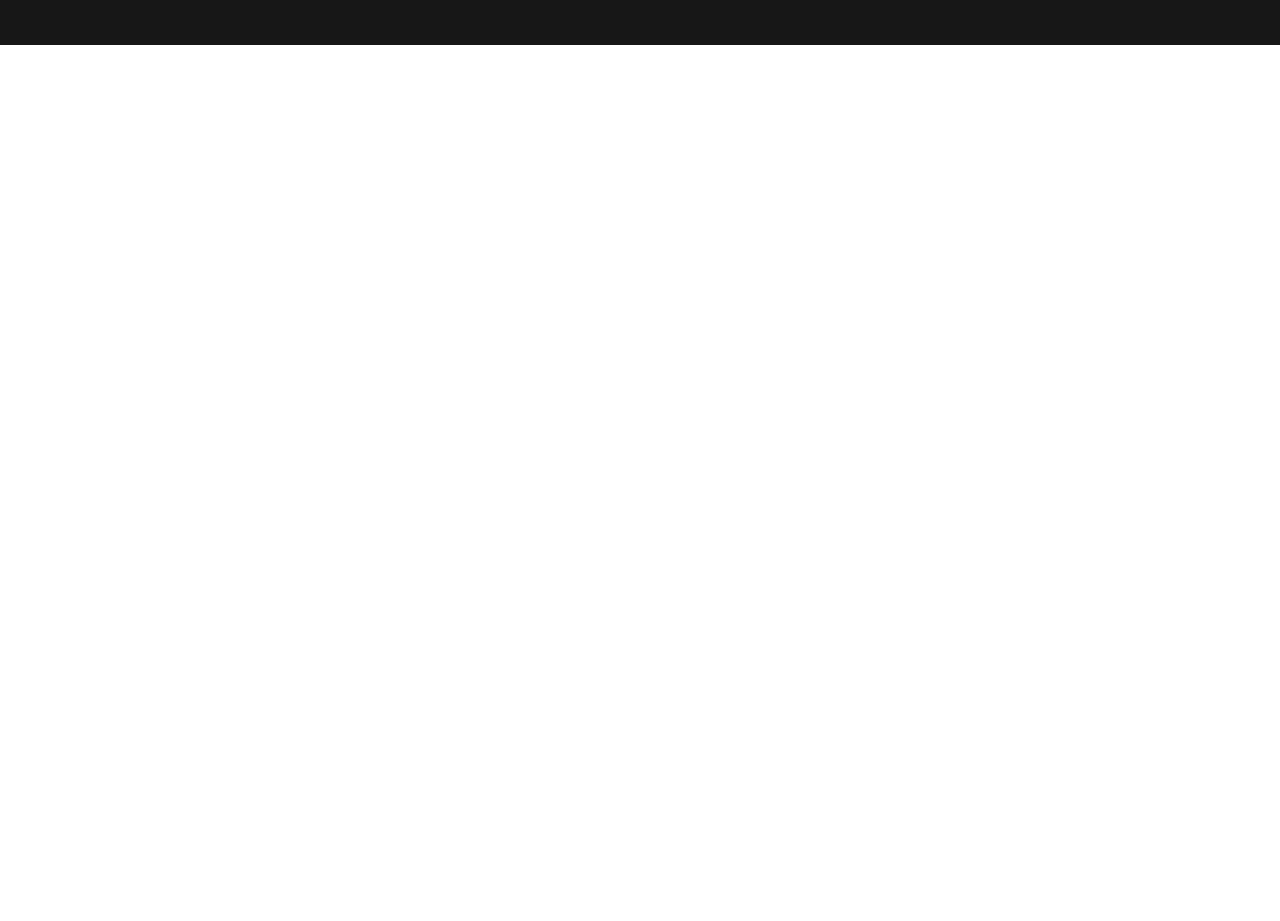
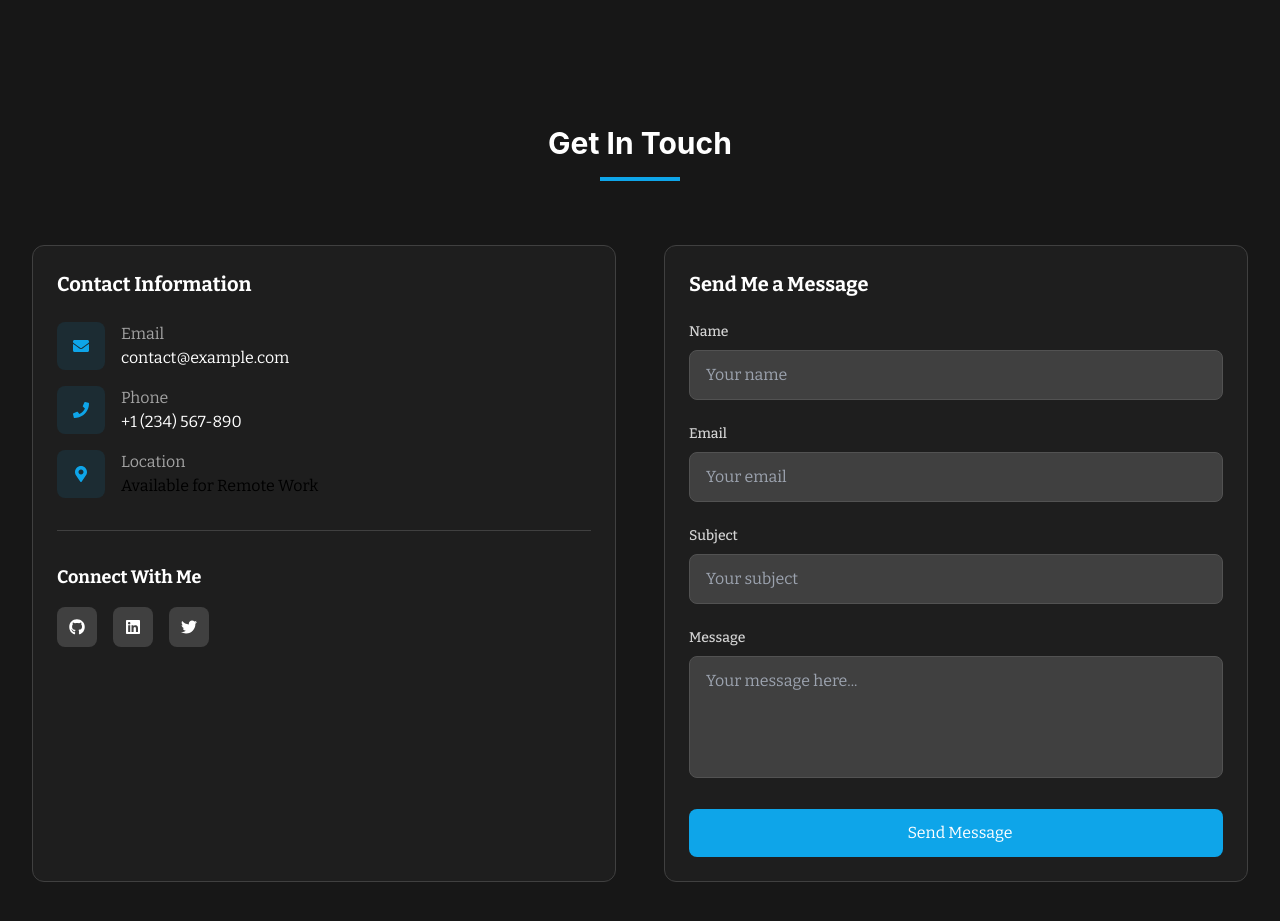
Before and after one commit to honeyman22/UpdatedPortfoliio, a Next.js app: page /newdesign in a window 1280 px wide. Shown: the part 5180-6101 px from the top of the page. Before the commit the page ends 5225 px from the top, so only its background shows below. Built offline with nearby package versions, Linux system fonts and the light colour scheme.

Commit message:
completed the design

```diff
--- a/app/newdesign/page.tsx
+++ b/app/newdesign/page.tsx
@@ -1,4 +1,6 @@
-import AboutSection from "@/components/new-design/AboutSection";import ExperienceSection from "@/components/new-design/ExperienceSection";
+import AboutSection from "@/components/new-design/AboutSection";
+import ContactSection from "@/components/new-design/ContactSection";
+import ExperienceSection from "@/components/new-design/ExperienceSection";
 import FeaturedProjects from "@/components/new-design/FeaturedProjects";
 import HeroSection from "@/components/new-design/HeroSection";
 import ProjectGallery from "@/components/new-design/ProjectGallery";
@@ -12,6 +14,7 @@ export default function Home() {
       <FeaturedProjects />
       <ProjectGallery />
       <ExperienceSection />
+      <ContactSection />
     </>
   );
 }
--- /dev/null
+++ b/components/new-design/ContactForm.tsx
@@ -0,0 +1,71 @@
+"use client";
+import { useState } from "react";
+export default function ContactForm() {
+  const [formData, setFormData] = useState({
+    name: "",
+    email: "",
+    subject: "",
+    message: "",
+  });
+
+  return (
+    <div className="bg-neutral-800/50 rounded-xl border border-neutral-700 p-6">
+      <h3 className="text-xl font-bold text-white mb-6">Send Me a Message</h3>
+      <form
+        onSubmit={(data) => {
+          console.log(data);
+        }}
+        className="space-y-6"
+      >
+        {["name", "email", "subject"].map((field, index) => (
+          <div key={index + 5}>
+            <label
+              htmlFor={field}
+              className="block text-sm font-medium text-neutral-300 mb-2 capitalize"
+            >
+              {field}
+            </label>
+            <input
+              type={field === "email" ? "email" : "text"}
+              id={field}
+              name={field}
+              // @ts-ignore
+              value={formData[field]}
+              onChange={(e) => {
+                setFormData({ ...formData, [e.target.name]: e.target.value });
+              }}
+              className="w-full px-4 py-3 bg-neutral-700 border border-neutral-600 rounded-lg text-white focus:outline-none focus:border-primary-500 transition-colors"
+              placeholder={`Your ${field}`}
+            />
+          </div>
+        ))}
+        <div>
+          <label
+            htmlFor="message"
+            className="block text-sm font-medium text-neutral-300 mb-2"
+          >
+            Message
+          </label>
+          <textarea
+            id="message"
+            name="message"
+            rows={4}
+            value={formData.message}
+            onChange={(e) => {
+              setFormData({ ...formData, message: e.target.value });
+            }}
+            className="w-full px-4 py-3 bg-neutral-700 border border-neutral-600 rounded-lg text-white focus:outline-none focus:border-primary-500 transition-colors resize-none"
+            placeholder="Your message here..."
+          ></textarea>
+        </div>
+        <button
+          type="submit"
+          className="w-full px-6 py-3 bg-primary-500 text-white rounded-lg hover:bg-primary-600 transition-colors flex items-center justify-center"
+        >
+          <i className="fas fa-paper-plane mr-2"></i>
+          <span>Send Message</span>
+        </button>
+      </form>
+    </div>
+  );
+}
--- /dev/null
+++ b/components/new-design/ContactInfo.tsx
@@ -0,0 +1,58 @@
+import { FaEnvelope, FaMapMarkerAlt, FaPhone } from "react-icons/fa";import SocialLinks from "./SocialLink";
+export default function ContactInfo() {
+  const contactDetails = [
+    {
+      icon: <FaEnvelope />,
+      title: "Email",
+      content: (
+        <a
+          href="mailto:contact@example.com"
+          className="text-white hover:text-primary-500 transition-colors"
+        >
+          contact@example.com
+        </a>
+      ),
+    },
+    {
+      icon: <FaPhone />,
+      title: "Phone",
+      content: (
+        <a
+          href="tel:+1234567890"
+          className="text-white hover:text-primary-500 transition-colors"
+        >
+          +1 (234) 567-890
+        </a>
+      ),
+    },
+    {
+      icon: <FaMapMarkerAlt />, // "fas fa-map-marker-alt",
+      title: "Location",
+      content: "Available for Remote Work",
+    },
+  ];
+
+  return (
+    <div className="bg-neutral-800/50 rounded-xl border border-neutral-700 p-6">
+      <h3 className="text-xl font-bold text-white mb-6">Contact Information</h3>
+      <div className="space-y-4">
+        {contactDetails.map((item, index) => (
+          <div key={index + 6} className="flex items-start space-x-4">
+            <div className="flex-shrink-0 w-12 h-12 bg-primary-500/10 text-primary-500 rounded-lg flex items-center justify-center">
+              {item.icon}
+            </div>
+            <div>
+              <p className="text-neutral-400">{item.title}</p>
+              <p>{item.content}</p>
+            </div>
+          </div>
+        ))}
+      </div>
+
+      <div className="mt-8 pt-8 border-t border-neutral-700">
+        <h4 className="text-lg font-bold text-white mb-4">Connect With Me</h4>
+        <SocialLinks />
+      </div>
+    </div>
+  );
+}
--- /dev/null
+++ b/components/new-design/ContactSection.tsx
@@ -0,0 +1,22 @@
+import ContactInfo from "./ContactInfo";
+import ContactForm from "./ContactForm";
+
+export default function ContactSection() {
+  return (
+    <section id="contact" className="py-20 bg-neutral-900">
+      <div className="max-w-7xl mx-auto px-4 sm:px-6 lg:px-8">
+        <div className="text-center mb-16">
+          <h2 className="text-3xl font-bold text-white mb-4 font-heading">
+            Get In Touch
+          </h2>
+          <div className="w-20 h-1 bg-primary-500 mx-auto"></div>
+        </div>
+
+        <div className="grid grid-cols-1 lg:grid-cols-2 gap-12">
+          <ContactInfo />
+          <ContactForm />
+        </div>
+      </div>
+    </section>
+  );
+}
--- /dev/null
+++ b/components/new-design/SocialLink.tsx
@@ -0,0 +1,22 @@
+import Link from "next/link";import { FaGithub, FaLinkedin, FaTwitter } from "react-icons/fa";
+const socialLinks = [
+  { icon: <FaGithub />, href: "#" },
+  { icon: <FaLinkedin />, href: "#" },
+  { icon: <FaTwitter />, href: "#" },
+];
+
+export default function SocialLinks() {
+  return (
+    <div className="flex space-x-4">
+      {socialLinks.map((link, index) => (
+        <Link
+          key={index + 5}
+          href={link.href}
+          className="w-10 h-10 bg-neutral-700 rounded-lg flex items-center justify-center text-white hover:bg-primary-500 transition-colors"
+        >
+          {link.icon}
+        </Link>
+      ))}
+    </div>
+  );
+}
```
Also changed, not shown: 1 other file (tests, documents, lock files or other folders).
